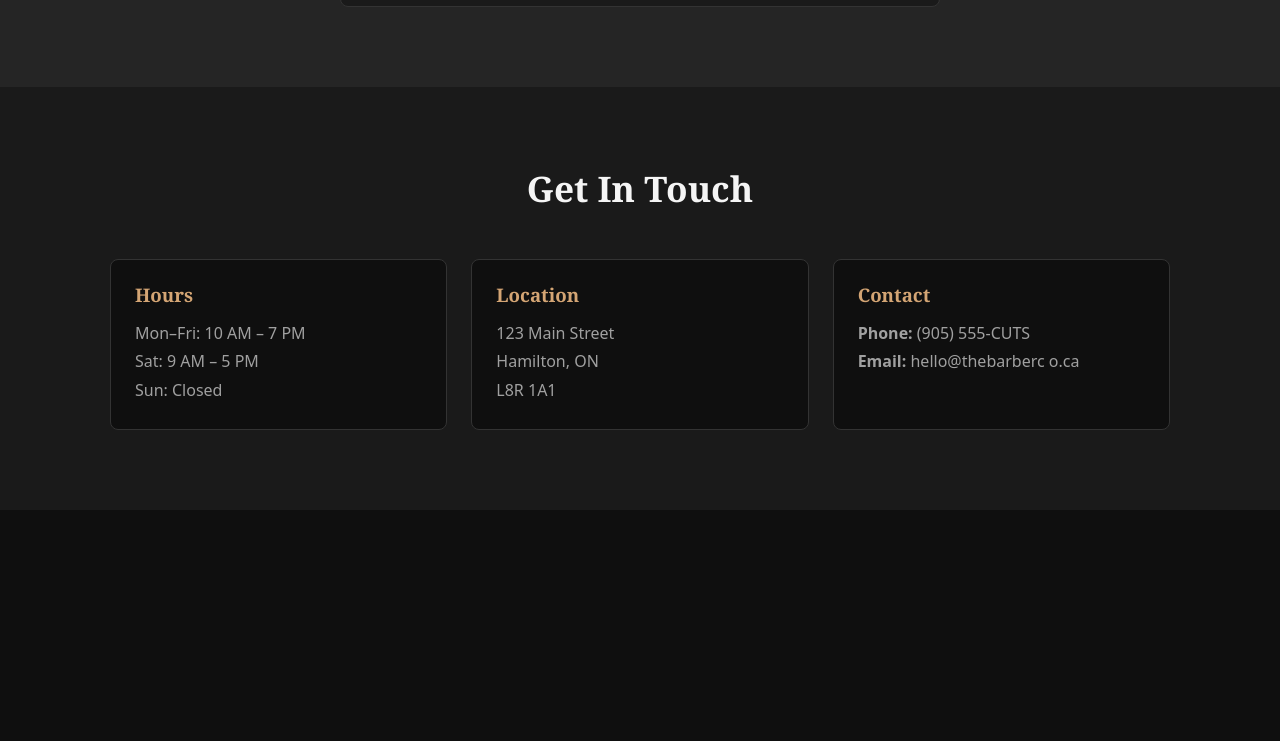
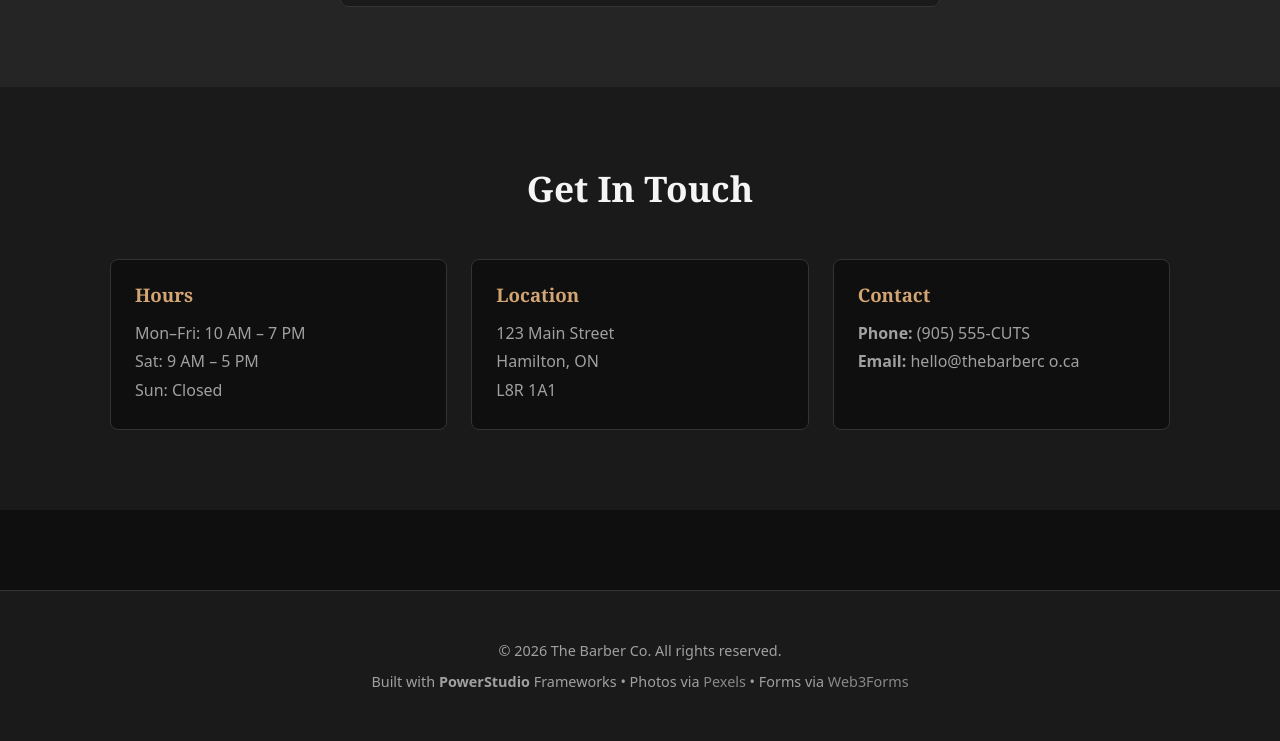
Before and after one commit to joshpower32/Barbershop-Framework, a plain HTML site: page index.html in a window 1280 px wide. Shown: the part 3727-4468 px from the top of the page. Before the commit the page ends 4237 px from the top, so only its background shows below. Drawn offline with Linux system fonts and the light colour scheme; no server answers.

Commit message:
Add professional footer with PowerStudio branding
- Added footer with copyright and credits
- Includes Pexels and Web3Forms attribution
- Professional appearance with PowerStudio branding

Co-Authored-By: Claude Haiku 4.5 <noreply@anthropic.com>

```diff
--- a/index.html
+++ b/index.html
@@ -224,6 +224,20 @@
         </div>
     </section>
 
+    <!-- ===== Footer ===== -->
+    <footer class="footer">
+        <div class="wrap">
+            <div class="footer-content">
+                <p>&copy; 2026 The Barber Co. All rights reserved.</p>
+                <p class="footer-credits">
+                    Built with <strong>PowerStudio</strong> Frameworks •
+                    Photos via <a href="https://pexels.com" target="_blank" rel="noopener">Pexels</a> •
+                    Forms via <a href="https://web3forms.com" target="_blank" rel="noopener">Web3Forms</a>
+                </p>
+            </div>
+        </div>
+    </footer>
+
     <!-- ===== Toast ===== -->
     <div id="toast" class="toast" hidden role="status" aria-live="polite"></div>
 
--- a/styles.css
+++ b/styles.css
@@ -171,6 +171,14 @@ h1, h2, h3, h4 { font-family: var(--font-head); font-weight: 600; line-height: 1
     .toast { left: 12px; right: 12px; bottom: 12px; }
 }
 
+/* ---------- Footer ---------- */
+.footer { background: var(--surface); border-top: 1px solid var(--line); padding: 40px 0; margin-top: 80px; }
+.footer-content { text-align: center; }
+.footer-content p { margin: 8px 0; color: var(--muted); font-size: .9rem; }
+.footer-credits { color: #888; font-size: .85rem; }
+.footer-credits a { color: #888; text-decoration: none; }
+.footer-credits a:hover { color: var(--brand); }
+
 /* ---------- Responsive tweaks ---------- */
 @media (max-width: 480px) {
     .wrap { padding: 0 16px; }
```
Also changed, not shown: .claude/launch.json (added).
